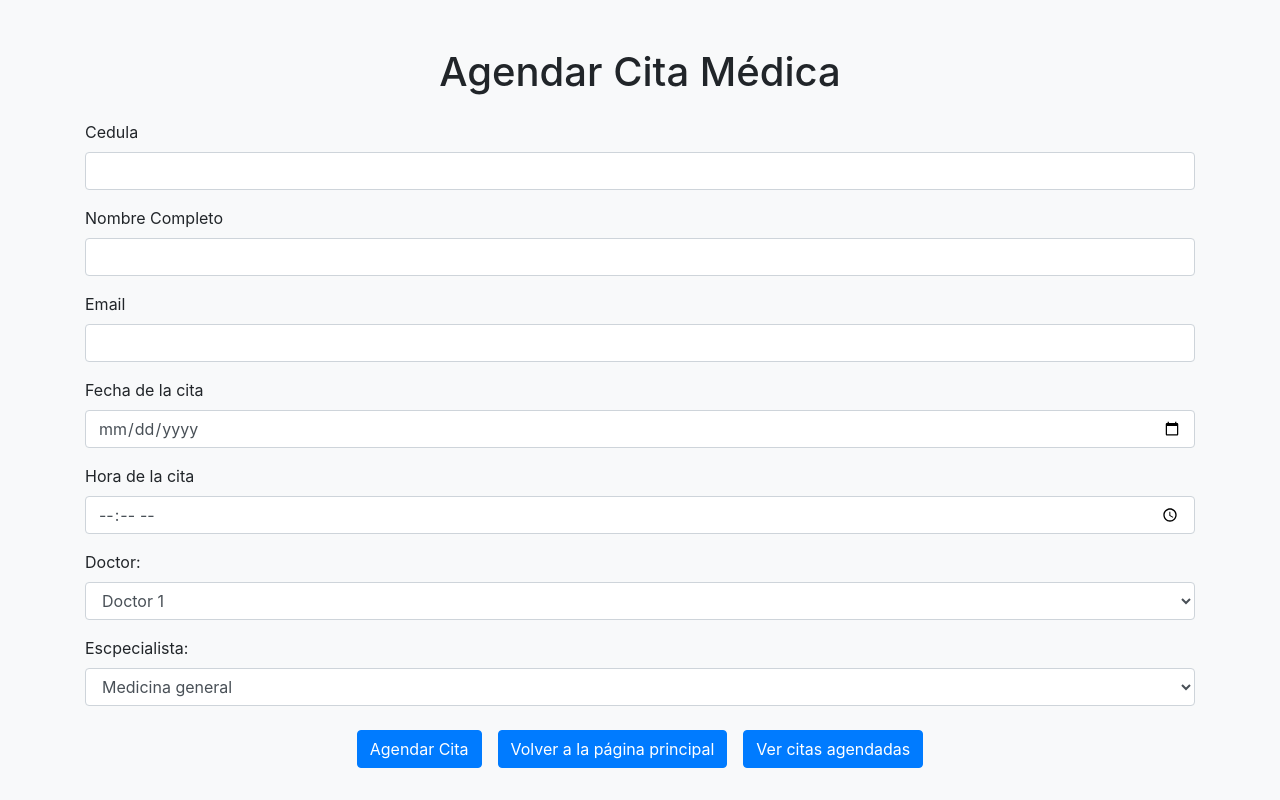
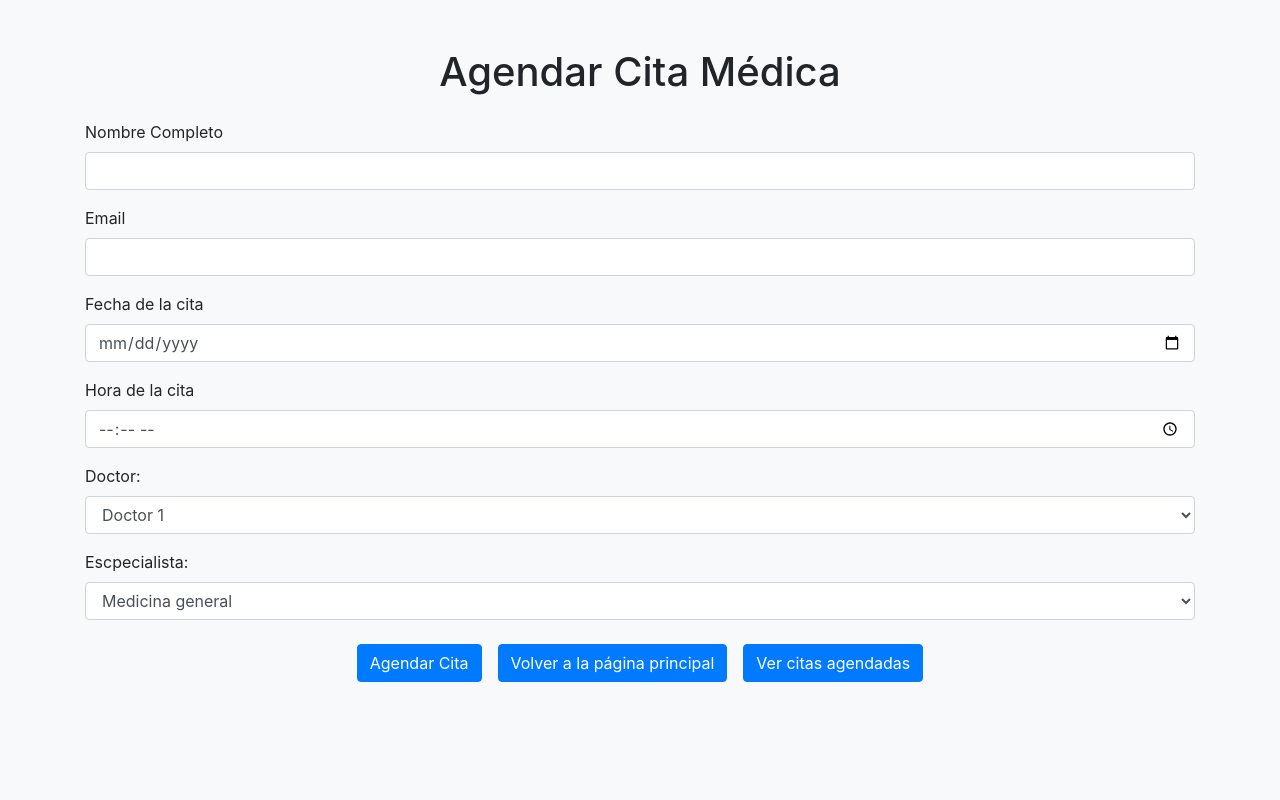
Before and after one commit to luisariass/DS_HealthCare, a Flask app: page /agendamiento in a window 1280 px wide. Run offline with Flask 3, Linux system fonts and the light colour scheme; some libraries are stand-ins or nearby versions.

Commit message:
changes template agendamiento

```diff
--- a/templates/agendamiento.html
+++ b/templates/agendamiento.html
@@ -11,14 +11,9 @@
         <h1 class="text-center mb-4">Agendar Cita Médica</h1>
         <form action="/schedule" method="post" onsubmit="return confirmacionAgendamiento()">
             <div class="form-group">
-                <label for="cd">Cedula</label>
-                <input type="text" class="form-control" id="cd" name="cd" required>
-            </div>
-            <div class="form-group">
                 <label for="name">Nombre Completo</label>
                 <input type="text" class="form-control" id="name" name="name" required>
             </div>
-
             <div class="form-group">
                 <label for="email">Email</label>
                 <input type="email" class="form-control" id="email" name="email" required>
```
